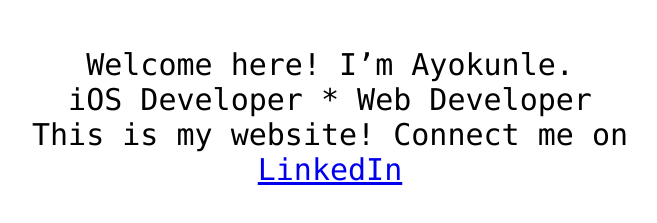
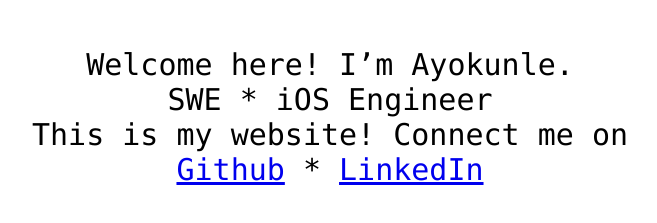
Before and after one commit to devAYZ/devAYZ.github.io, a plain HTML site: page index.html in a window 1280 px wide. Shown: the part 341-564 px from the top of the page, without its empty margins (310-967 px from the left). Drawn offline with Linux system fonts and the light colour scheme.

Commit message:
Update index.html

```diff
--- a/index.html
+++ b/index.html
@@ -15,8 +15,8 @@
   <center>
 
     <p>
-       Welcome here! I’m Ayokunle. </br> iOS Developer * Web Developer </br>
-        This is my website! Connect me on <a href="https://www.linkedin.com/in/ayoEmmanuel/">LinkedIn</a>
+       Welcome here! I’m Ayokunle. </br> SWE * iOS Engineer </br>
+        This is my website! Connect me on <a href="https://github.com/devAYZ">Github</a> * <a href="https://www.linkedin.com/in/ayoEmmanuel/">LinkedIn</a>
     </p>
 
   </center>
```
